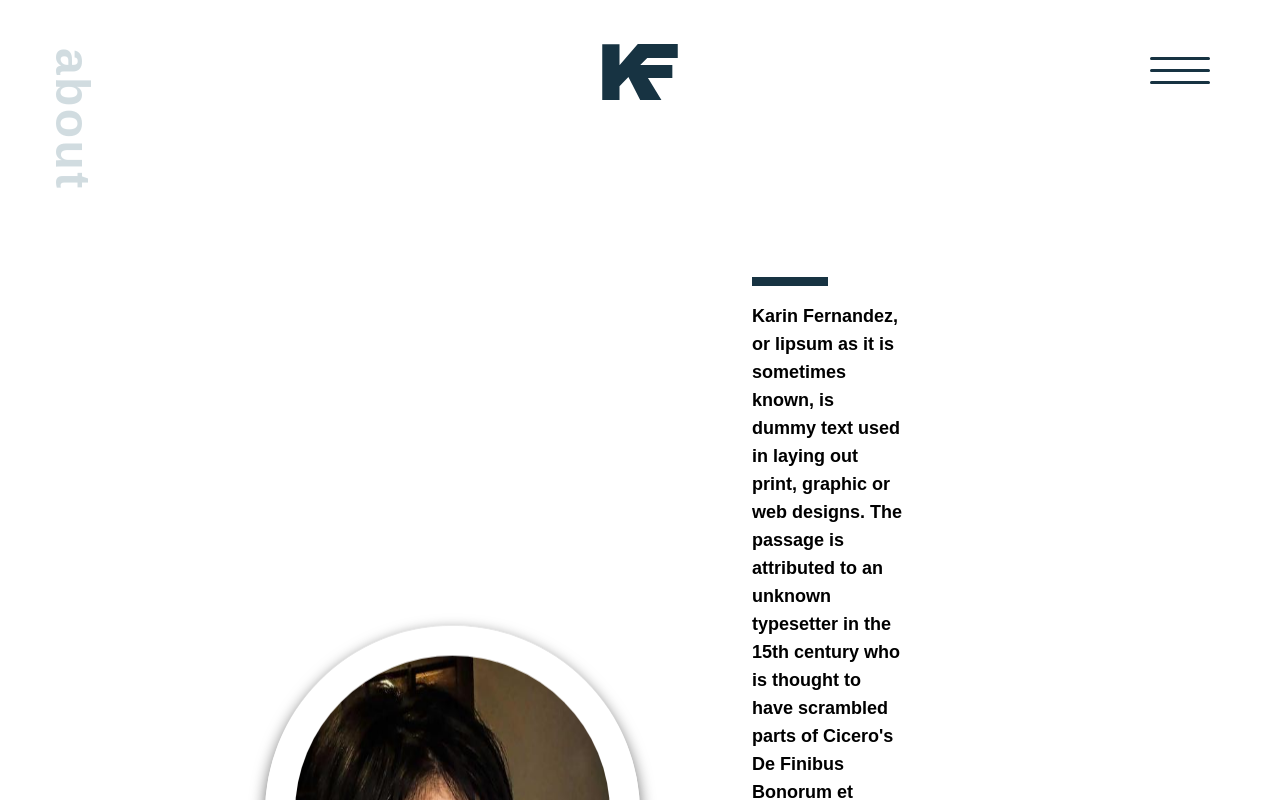
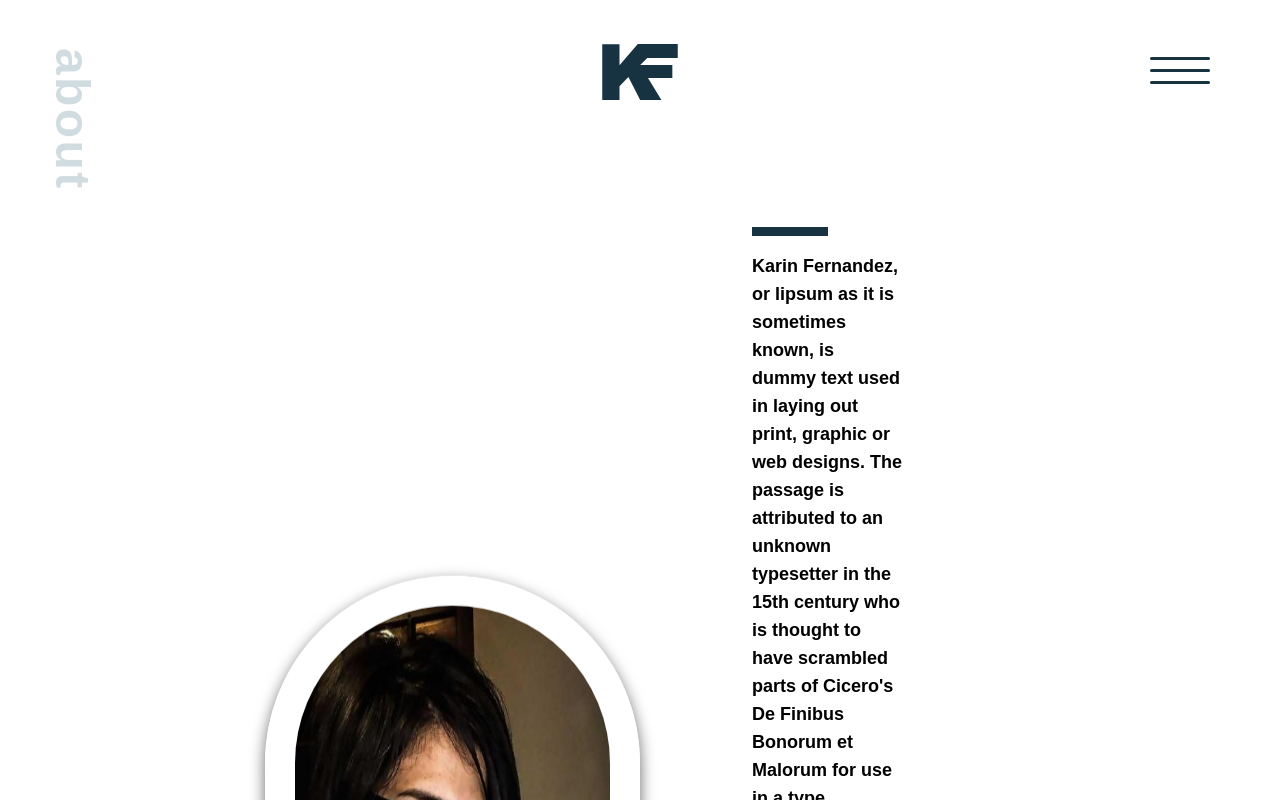
Before and after one commit to karinfdez/karin-portfolio, a Next.js app: page / in a window 1280 px wide. Shown: the top 800 px of the page. Built offline with nearby package versions, Linux system fonts and the light colour scheme.

Commit message:
Add configuration for layout

```diff
--- a/components/Layout/Layout.js
+++ b/components/Layout/Layout.js
@@ -17,7 +17,7 @@ export default function Layout({verticalTitle='', children }) {
                 <Burger varProps={varProps} />
             </div>
             <div className="flex w-full h-full md:h-[700px] 3xl:h-[800px] items-center">
-                <div className="flex flex-wrap-reverse w-full lg:grid lg:grid-cols-[10%_80%_10%] xl:grid-cols-[4%_92%_4%] items-center xl:py-[60px] 3xl:pt-[50px] min-h-[600px] md:max-h-[600px] my-auto">
+                <div className="flex flex-wrap-reverse w-full lg:grid lg:grid-cols-[10%_80%_10%] xl:grid-cols-[4%_92%_4%] items-center xl:py-[60px] 3xl:pt-[50px] min-h-[600px] my-auto">
                     <div className="flex border-t-2 border-light-blue mt-4 md:mt-0 lg:border-none w-full md:items-center">
                         <SideNav />
                     </div>
--- a/pages/_app.js
+++ b/pages/_app.js
@@ -1,7 +1,9 @@
 import '../styles/globals.css'
 
 function MyApp({ Component, pageProps }) {
-  return <Component {...pageProps} />
+  const getLayout = Component.getLayout || ((page) => page)
+
+  return getLayout(<Component {...pageProps} />)
 }
 
 export default MyApp
--- a/pages/index.js
+++ b/pages/index.js
@@ -1,10 +1,10 @@
 import Layout from '../components/layout';
 import Avatar from '../components/Avatar'
 
-export default function Home() {
+export default function Page() {
 
   return (
-    <Layout verticalTitle="about">
+    <>
         <div className="flex w-full xl:w-1/2 justify-center pt-14 pb-12 xl:py-0">
           <Avatar width={80} height={80} imgUrl="/images/karin-avatar.jpeg"/>
         </div>
@@ -19,6 +19,15 @@ export default function Home() {
             The purpose of lorem ipsum is to create a natural looking block of text (sentence, paragraph, page, etc.) that doesn't distract from the layout. A practice not without controversy, laying out pages with meaningless filler text can be very useful when the focus is meant to be on design, not content.
           </p>
         </div>
+    </>
+  )
+}
+
+
+Page.getLayout = function getLayout(page) {
+  return (
+    <Layout verticalTitle="about">
+      {page}
     </Layout>
   )
 }
--- a/pages/projects.js
+++ b/pages/projects.js
@@ -7,75 +7,7 @@ import client from "../apollo-client"
 import Carousel from '../components/Carousel';
 
 export default function Projects({projects}) {
-  return (
-    <Layout verticalTitle="projects">
-        {/* <div className='flex lg:max-w-[700px] mx-auto items-center'>
-            <div className="3xl:w-[700px] mx-auto relative rounded-sm overflow-hidden" style={{marginRight: "0px"}}><div className="absolute inset-0 bg-grid-slate-100 [mask-image:linear-gradient(0deg,#fff,rgba(255,255,255,0.6))] bg-grid-slate-700/25 dark:[mask-image:linear-gradient(0deg,rgba(255,255,255,0.1),rgba(255,255,255,0.5))]" style={{backgroundPosition: "10px 10px"}}></div><div className="relative rounded-xl p-8 max-h-[800px]">
-                <div className="relative">
-                    <div className="columns-3xs gap-8 space-y-8">
-                        {projects.map(({name, image, url}, index) => {
-                            if(index === 0 || index === index + 4) {
-                                return (
-                                    <>
-                                        <div className="relative aspect-w-16 aspect-h-9">
-                                            <Image alt="project portfolio" width={400} height={400} className="w-full object-cover rounded-lg" src={image[0]?.url}/>
-                                            <div className="absolute top-0 left-0 w-full h-full inset-0 ring-1 ring-inset space-y-2 ring-black/10 rounded-lg bg-black hover:opacity-70 opacity-0 ease-in-out duration-1000 flex flex-col justify-center items-center">
-                                                <p className="text-white text-md">{name}</p>
-                                                <Link id="style-2" data-replace="See more" className="text-white text-md text-center" href={url}><span>See more</span></Link>
-                                            </div>
-                                        </div>
-                                    </>
-                                )
-                            }
-                            if(index === 1 || index === index + 4) {
-                                return (
-                                    <>
-                                        <div className="relative aspect-w-16 aspect-h-9">
-                                            <Image alt="project portfolio" width={400} height={400} className="w-full object-cover rounded-lg" src={image[0]?.url}/>
-                                            <div className="absolute top-0 left-0 w-full h-full inset-0 ring-1 ring-inset space-y-2 ring-black/10 rounded-lg bg-black hover:opacity-70 opacity-0 ease-in-out duration-1000 flex flex-col justify-center items-center">
-                                                <p className="text-white text-md">{name}</p>
-                                                <Link id="style-2" data-replace="See more" className="text-white text-md text-center" href={url}><span>See more</span></Link>
-                                            </div>
-                                        </div>
-                                    </>
-                                )
-                            }
-                            if(index === 2 || index === index + 4) {
-                                return (
-                                    <>
-                                        <div className="relative hidden sm:block aspect-w-1 aspect-h-1">
-                                            <Image width={400} height={400} className="w-full object-cover rounded-lg" src={image[0]?.url}/>
-                                            <div className="absolute top-0 left-0 w-full h-full inset-0 ring-1 ring-inset space-y-2 ring-black/10 rounded-lg bg-black hover:opacity-70 opacity-0 ease-in-out duration-1000 flex flex-col justify-center items-center">
-                                                <p className="text-white text-md">{name}</p>
-                                                <Link id="style-2" data-replace="See more" className="text-white text-md text-center" href={url}><span>See more</span></Link>
-                                            </div>
-                                        </div>
-                                    </>
-                                )
-                            }
-                            if(index === 3 || index === index + 4) {
-                                return (
-                                    <>
-                                        <div className="relative hidden sm:block aspect-w-16 aspect-h-9">
-                                            <Image width={400} height={400} className="w-full object-cover rounded-lg"/>
-                                            <div className="absolute top-0 left-0 w-full h-full inset-0 ring-1 ring-inset space-y-2 ring-black/10 rounded-lg bg-black hover:opacity-70 opacity-0 ease-in-out duration-1000 flex flex-col justify-center items-center">
-                                                <p className="text-white text-md">{name}</p>
-                                                <Link id="style-2" data-replace="See more" className="text-white text-md text-center" href={url}><span>See more</span></Link>
-                                            </div>
-                                        </div>
-                                    </>
-                                )
-                            }
-
-                        })}
-                    </div>
-                </div>
-            </div>
-            <div className="absolute inset-0 pointer-events-none border border-black/5 rounded-xl dark:border-white/5"></div></div>
-        </div> */}
-        <Carousel slidersPerView={3} carouselItems={projects}/>
-    </Layout>
-  )
+  return  <Carousel slidersPerView={3} carouselItems={projects}/>
 }
 
 export async function getServerSideProps() {
@@ -88,3 +20,11 @@ export async function getServerSideProps() {
       }
     }
 }
+
+Projects.getLayout = function getLayout(page) {
+    return (
+      <Layout verticalTitle="projects">
+        {page}
+      </Layout>
+    )
+  }
```
